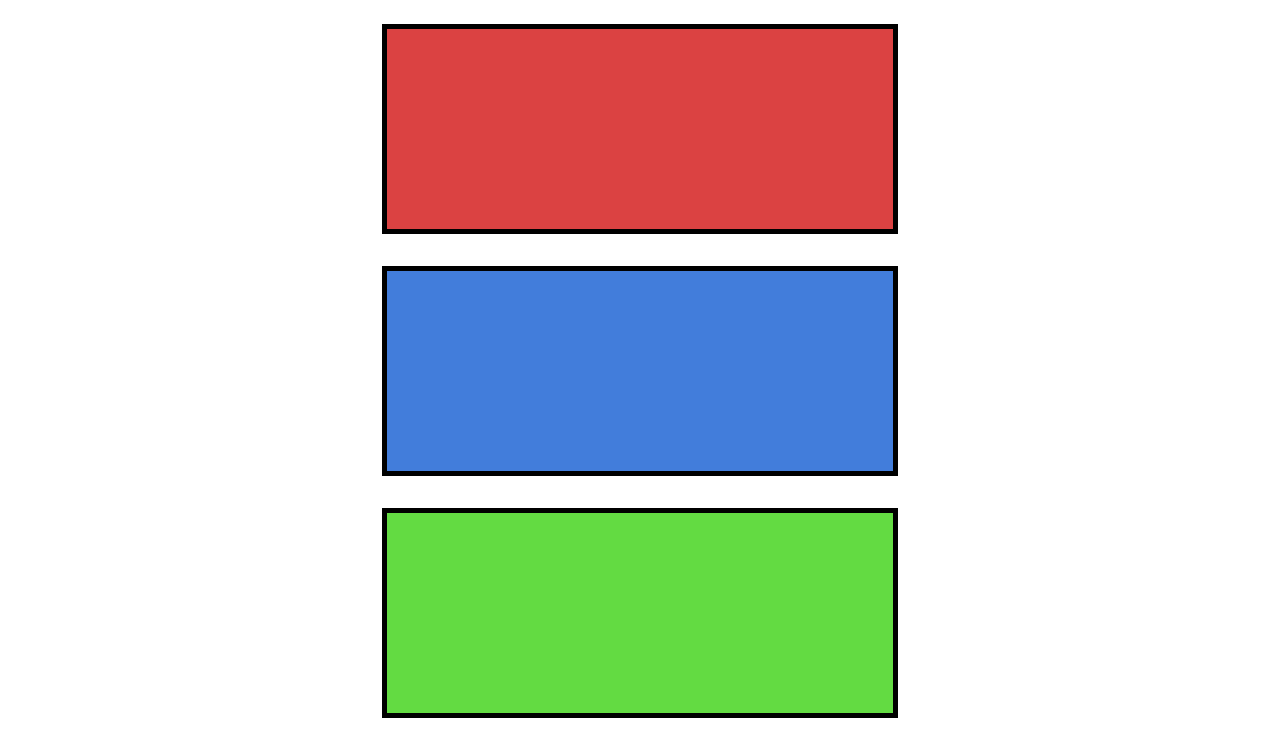
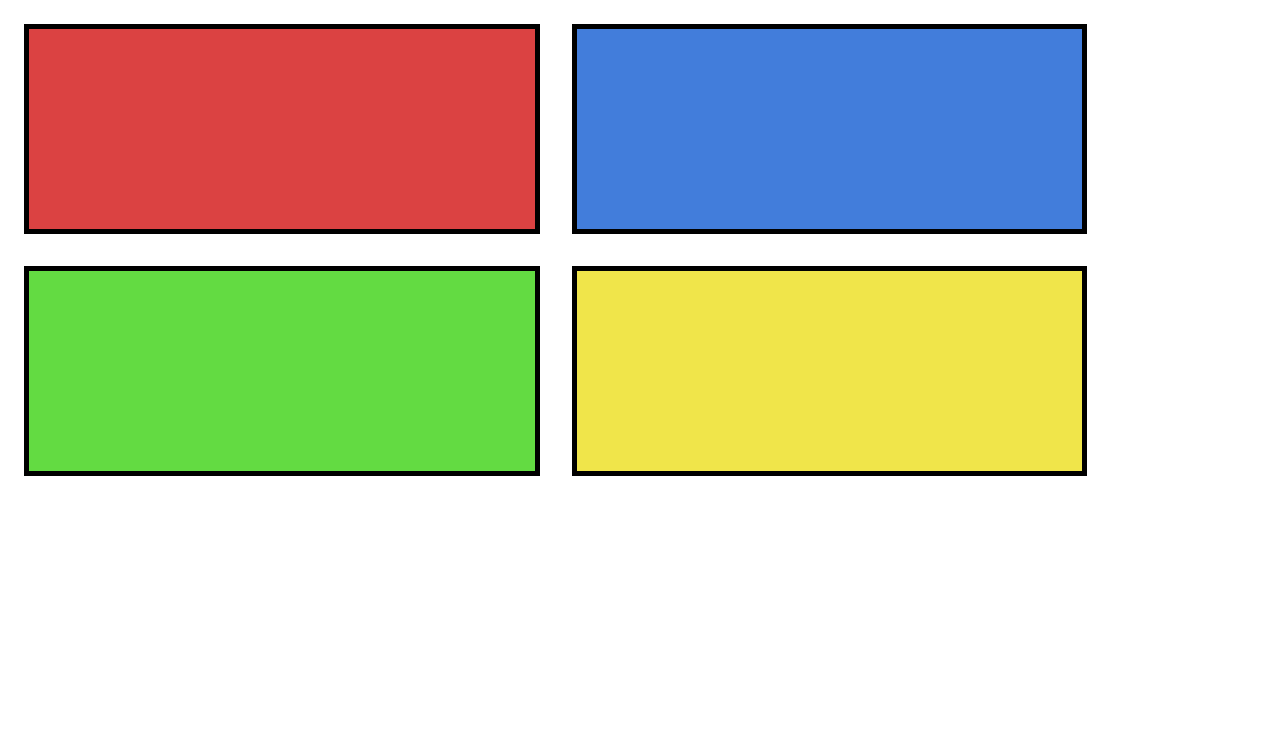
Before and after one commit to xaviguasch/tfcp-mod-5-rd-rdc-15-fix-this-grid, a plain HTML site: page index.html in a window 1280 px wide. Shown: the top 747 px of the page. Drawn offline with Linux system fonts and the light colour scheme.

Commit message:
added solution

```diff
--- a/style.css
+++ b/style.css
@@ -32,3 +32,9 @@ body {
 /* ==========================
 	Write your solution here!
    ========================== */
+
+@media (min-width: 700px) {
+  body {
+    flex-flow: row wrap;
+  }
+}
```
